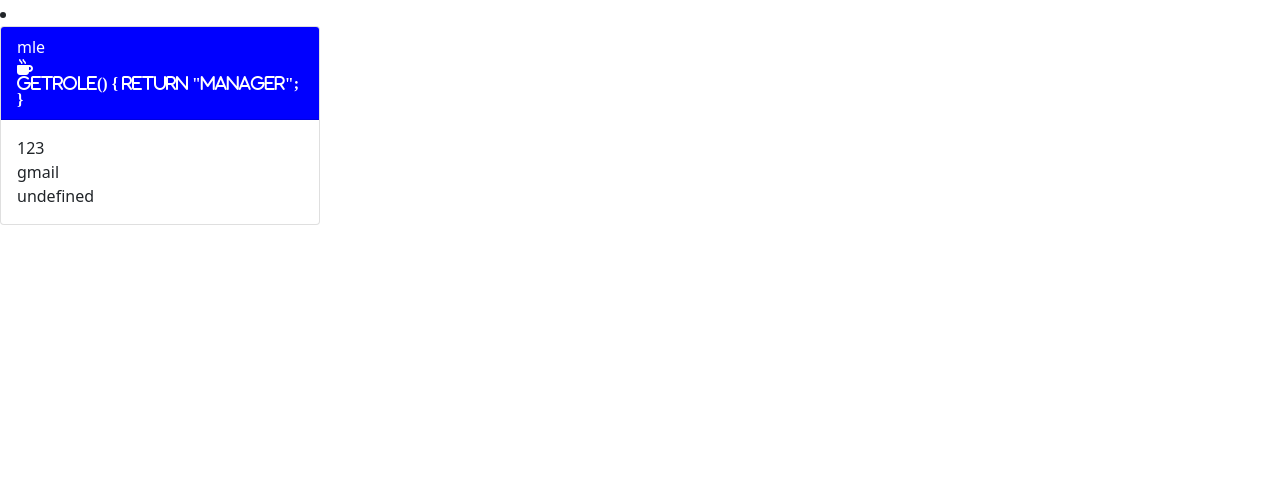
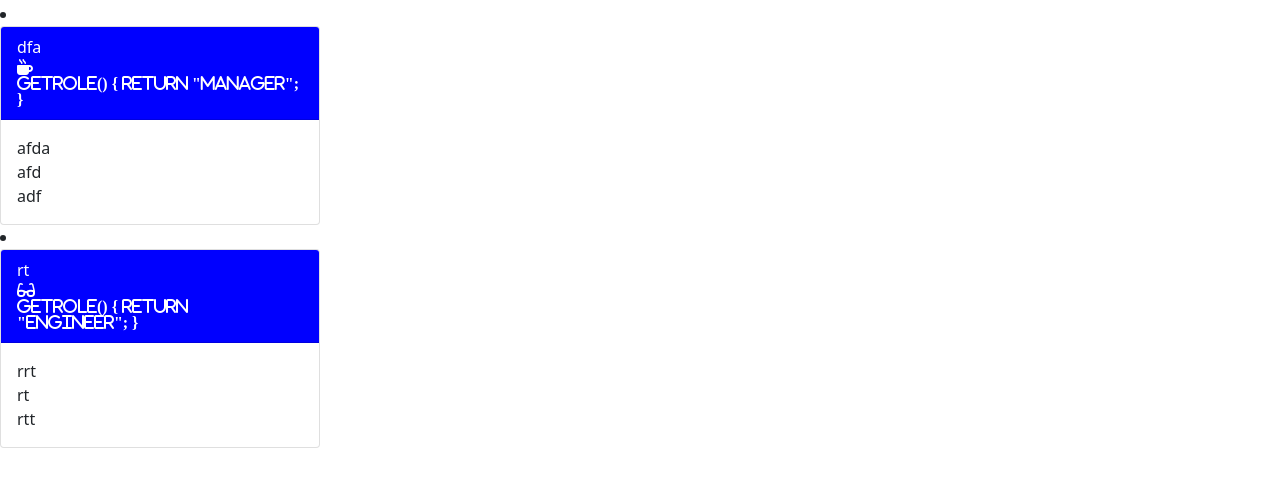
Before and after one commit to MelElson/OOP-Team-Profile-Generator, a website: page team.html in a window 1280 px wide. Shown: the part 73-560 px from the top of the page. Drawn offline with nearby package versions, Linux system fonts and the light colour scheme.

```diff
--- a/index.js
+++ b/index.js
@@ -24,7 +24,7 @@
     },
     {
         type: "input",
-        name: "number",
+        name: "officeNumber",
         message: "What is the team manager's office number?",
     },
     {
--- a/team.html
+++ b/team.html
@@ -17,7 +17,7 @@
   <div class="col-md-3">
   <div class="card cardbody">
   <div class="card-header font: text-white" style="background: blue">
-              mle<br>
+              dfa<br>
               <div class="fas fa-mug-hot">
               <br>
               getRole() {
@@ -28,13 +28,41 @@
   <div class="card-body">
       <form role="form">
       <div class="form-group">
-          123
+          afda
       </div>
       <div class="form-group">
-          gmail
+          afd
       </div>
       <div class="form-group">
-          undefined
+          adf
+      </div>
+
+      </form>
+  </div>
+  </div>
+</div>
+</li> <li>
+  <div class="col-md-3">
+  <div class="card cardbody">
+  <div class="card-header font: text-white" style="background: blue">
+              rt<br>
+              <div class="fas fa-glasses">
+              <br>
+              getRole() {
+        return "Engineer";
+    }
+              </div>
+              </div>
+  <div class="card-body">
+      <form role="form">
+      <div class="form-group">
+          rrt
+      </div>
+      <div class="form-group">
+          rt
+      </div>
+      <div class="form-group">
+          rtt
       </div>
       </form>
   </div>
```
Also changed, not shown: package.json (+12 -7 lines), test/Employee.test.js (+40 -12 lines), test/Engineer.test.js (+16 -0 lines), test/Intern.test.js (+16 -0 lines), test/Manager.test.js (+16 -0 lines).
